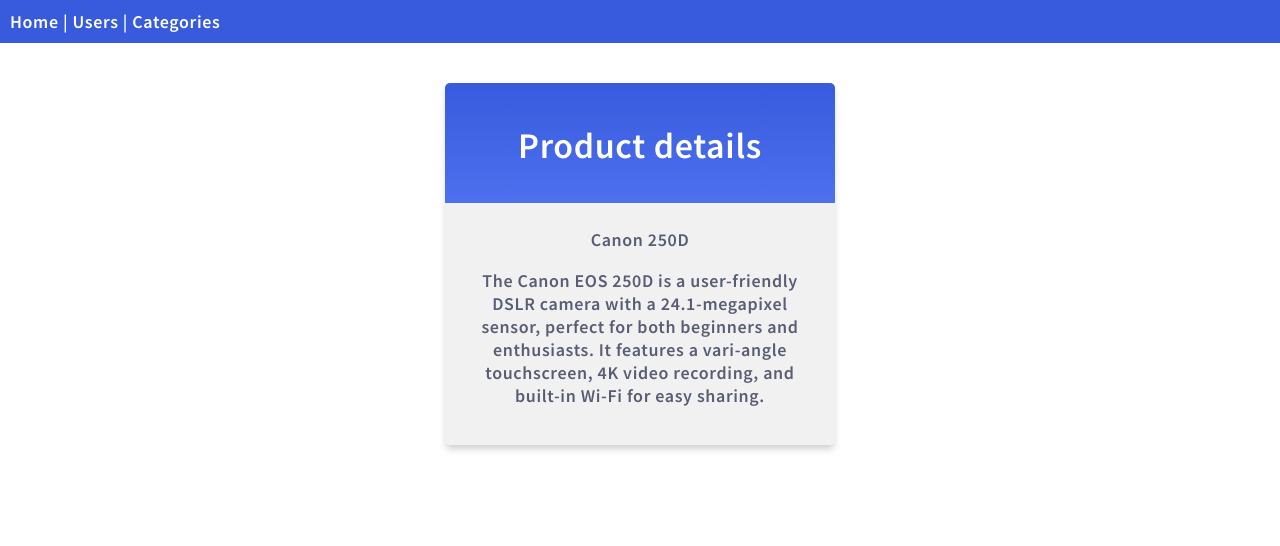
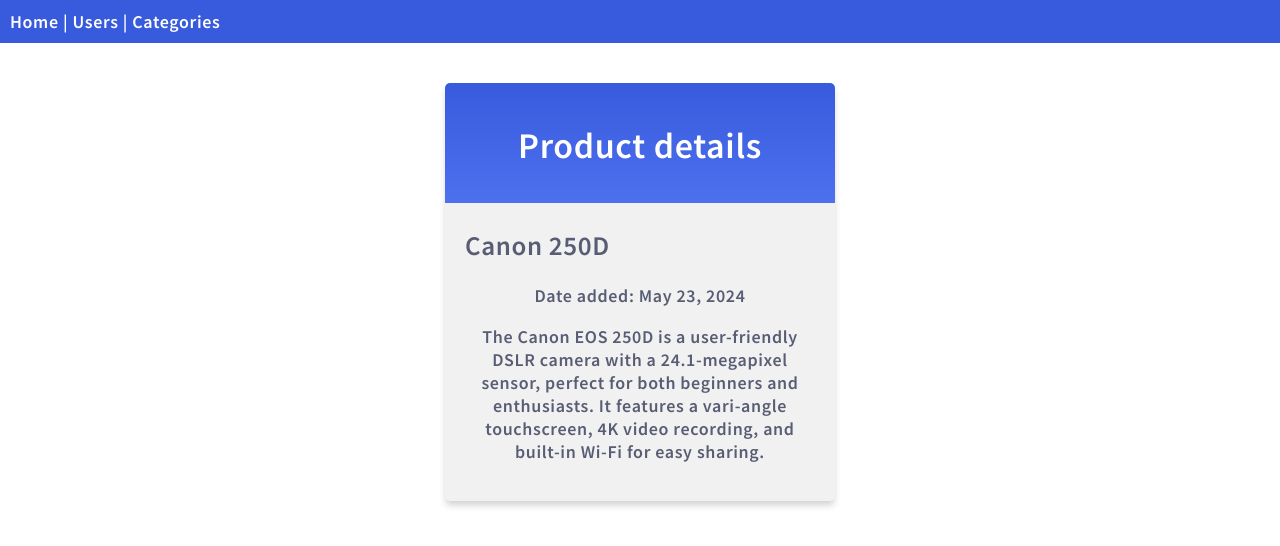
Before and after one commit to Griffin-Ndede/PLP_assignments, a Django app: page /categories/productdetails/2 in a window 1280 px wide. Shown: the top 546 px of the page. Run offline with Django 5.2, Linux system fonts and the light colour scheme; data comes from the database, SQL or seed files in the repository.

Commit message:
styles category details

```diff
--- a/Django/practice/ShareSpace/productionfiles/mystyles.css
+++ b/Django/practice/ShareSpace/productionfiles/mystyles.css
@@ -33,6 +33,9 @@ body {
   color:#ffffff;
   margin:20px 0 60px 0;
 }
+.mycard h2 {
+  text-align: center;
+}
 .mycard p{
     text-align: center;
     font-size: 16px;
--- a/Django/practice/ShareSpace/users/templates/productdetails.html
+++ b/Django/practice/ShareSpace/users/templates/productdetails.html
@@ -16,8 +16,10 @@
     {% block content %}
     <div class="mycard">
       <h1>Product details</h1>
-      <p>{{productdetails.name}}</p>
+      <h2>{{productdetails.name}}</h2>
+      <p>Date added: {{productdetails.date_added}}</p>
       <p>{{productdetails.description}}</p>
+
     </div>
   {% endblock %}
 </body>
```
